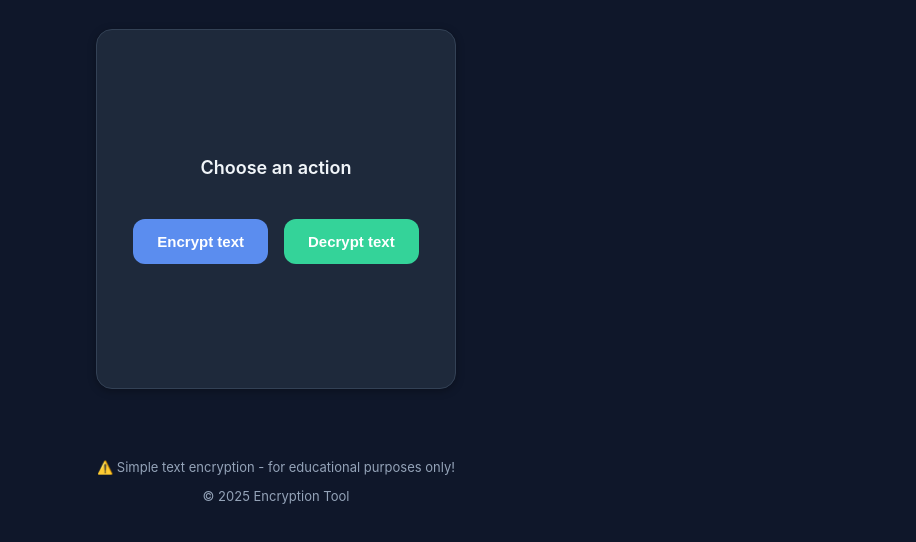
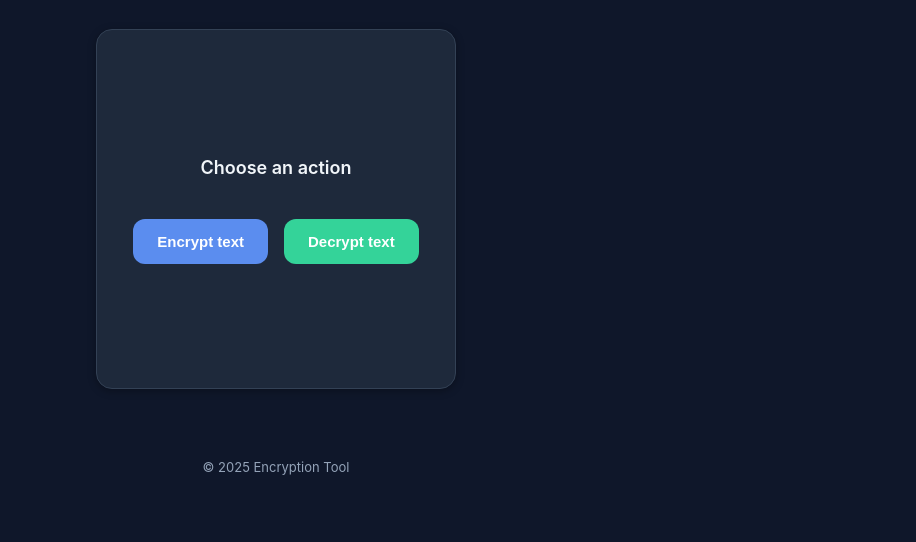
Before and after one commit to Wr3ckage7719/encryption-decryption-app, a website: page public/index.html in a window 1280 px wide. Shown: the part 102-644 px from the top of the page, without its empty margins (364-1280 px from the left). Drawn offline with Linux system fonts and the light colour scheme.

Commit message:
Apply recent index.html edits

```diff
--- a/public/index.html
+++ b/public/index.html
@@ -174,7 +174,6 @@
 
         <!-- Footer -->
         <footer class="footer">
-            <p>⚠️ Simple text encryption - for educational purposes only!</p>
             <p>© 2025 Encryption Tool</p>
         </footer>
     </div>
```
